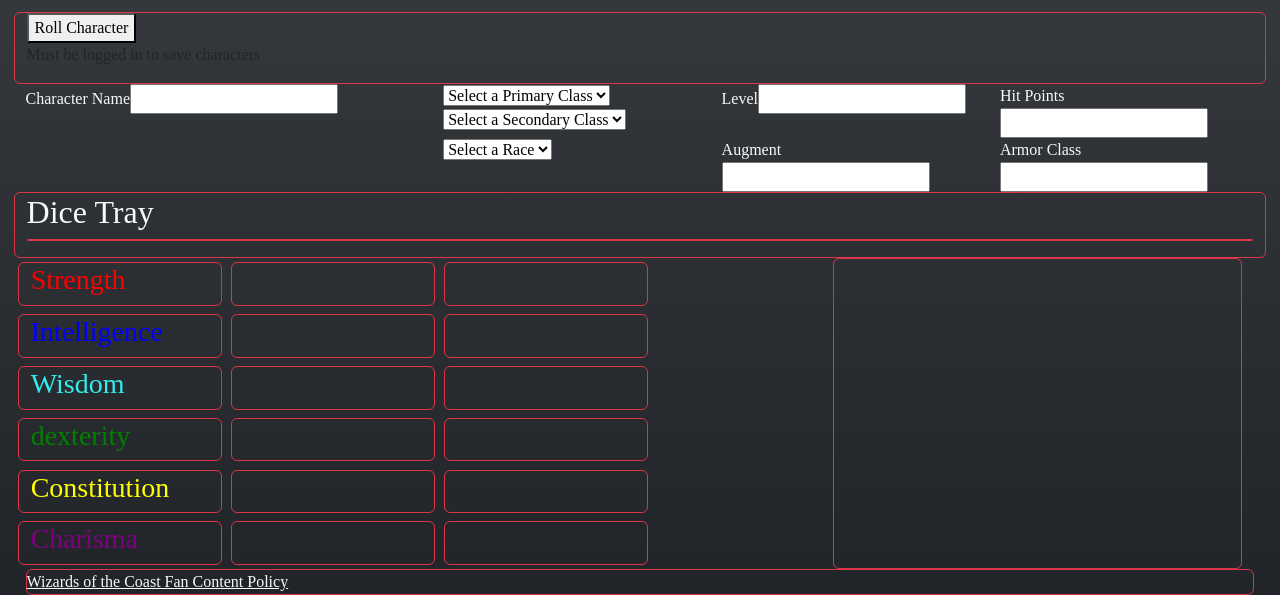
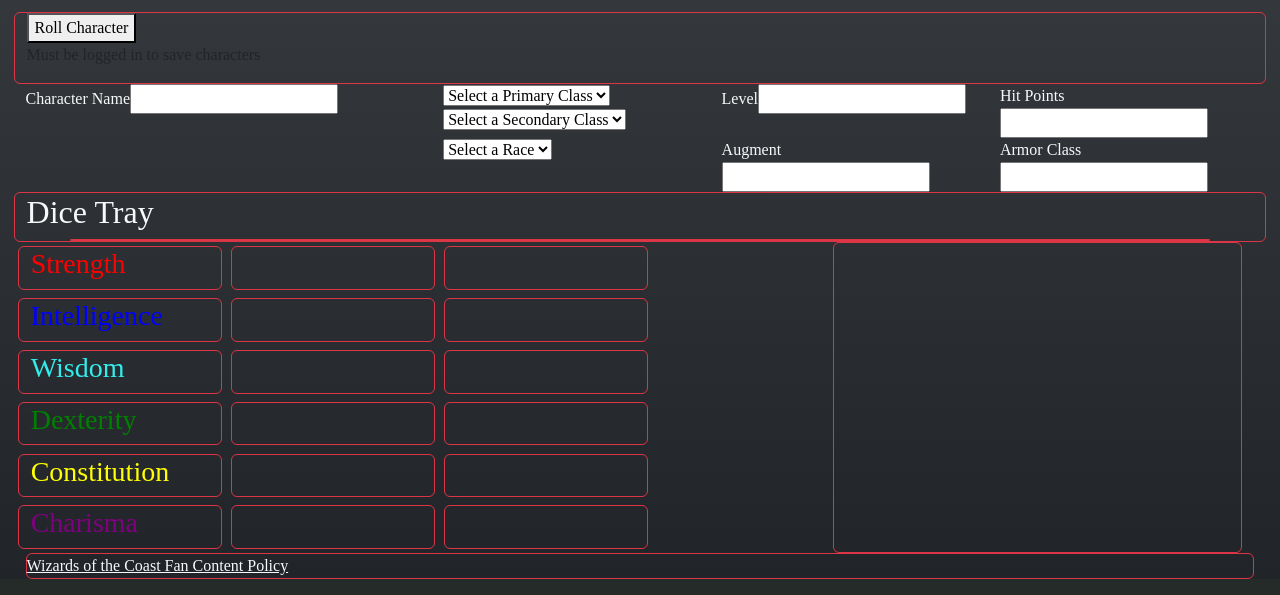
Before and after one commit to TravisSwift/wizards-code, a Node project: template views/login.handlebars in a window 1280 px wide. Shown: the part 421-1016 px from the top of the page. Run offline with Node 20 templates, Linux system fonts and the light colour scheme; the template is opened without the code that fills it, so the values that code supplies are empty; some libraries are stand-ins or nearby versions; some web fonts are replaced.

Commit message:
added container classes

```diff
--- a/package.json
+++ b/package.json
@@ -30,6 +30,7 @@
     "jest": "^28.1.0",
     "mysql2": "^2.3.3",
     "node-fetch": "^3.2.4",
-    "sequelize": "^6.19.0"
+    "sequelize": "^6.19.0",
+    "tailwindcss": "^3.0.24"
   }
 }
--- a/public/css/DndStyles.css
+++ b/public/css/DndStyles.css
@@ -35,3 +35,11 @@
 .stat-button {
     margin: 0.5%;
 }
+
+.draggable {
+    cursor: move;
+}
+
+.draggable.dragging {
+    opacity: 0.5;
+}
--- a/views/partials/stats.handlebars
+++ b/views/partials/stats.handlebars
@@ -108,9 +108,9 @@
                     <!--Dice Pool-->
                     <div class="border border-danger rounded">
                         <h2 class="text-light">Dice Tray</h2>
-                        <ul class="dice-tray border border-danger rounded">
+                        <div class="dice-tray border border-danger rounded container">
                             <!--Draggable Dice go here-->
-                        </ul>
+                        </div>
                     </div>
 
                     <!--Character Stat Cards-->
@@ -127,9 +127,9 @@
                                 </div>
 
                                 <div class="col-3 border border-danger rounded stat-button">
-                                    <ul>
+                                    <div class="container">
                                         <!--Drag your dice into here-->
-                                    </ul>
+                                    </div>
                                 </div>
 
                             </div>
@@ -145,9 +145,9 @@
                                 </div>
 
                                 <div class="col-3 border border-danger rounded stat-button">
-                                    <ul>
+                                    <div class="container">
                                         <!--Drag your dice into here-->
-                                    </ul>
+                                    </div>
                                 </div>
 
                             </div>
@@ -163,9 +163,9 @@
                                 </div>
 
                                 <div class="col-3 border border-danger rounded stat-button">
-                                    <ul>
+                                    <div class="container">
                                         <!--Drag your dice into here-->
-                                    </ul>
+                                    </div>
                                 </div>
 
                             </div>
@@ -173,7 +173,7 @@
                             <!--Dexterity Stat-->
                             <div class="row">
                                 <div class="col-3 border border-danger rounded stat-button">
-                                    <h3 class="dexterity">dexterity</h3>
+                                    <h3 class="dexterity">Dexterity</h3>
                                 </div>
 
                                 <div class="col-3 border border-danger rounded stat-button">
@@ -181,9 +181,9 @@
                                 </div>
 
                                 <div class="col-3 border border-danger rounded stat-button">
-                                    <ul>
+                                    <div class="container">
                                         <!--Drag your dice into here-->
-                                    </ul>
+                                    </div>
                                 </div>
 
                             </div>
@@ -199,9 +199,9 @@
                                 </div>
 
                                 <div class="col-3 border border-danger rounded stat-button">
-                                    <ul>
+                                    <div class="container">
                                         <!--Drag your dice into here-->
-                                    </ul>
+                                    </div>
                                 </div>
 
                             </div>
@@ -217,9 +217,9 @@
                                 </div>
 
                                 <div class="col-3 border border-danger rounded stat-button">
-                                    <ul>
+                                    <div class="container">
                                         <!--Drag your dice into here-->
-                                    </ul>
+                                    </div>
                                 </div>
 
                             </div>
```
Also changed, not shown: public/javascript/draggable.js (+8 -0 lines), 1 other file.
